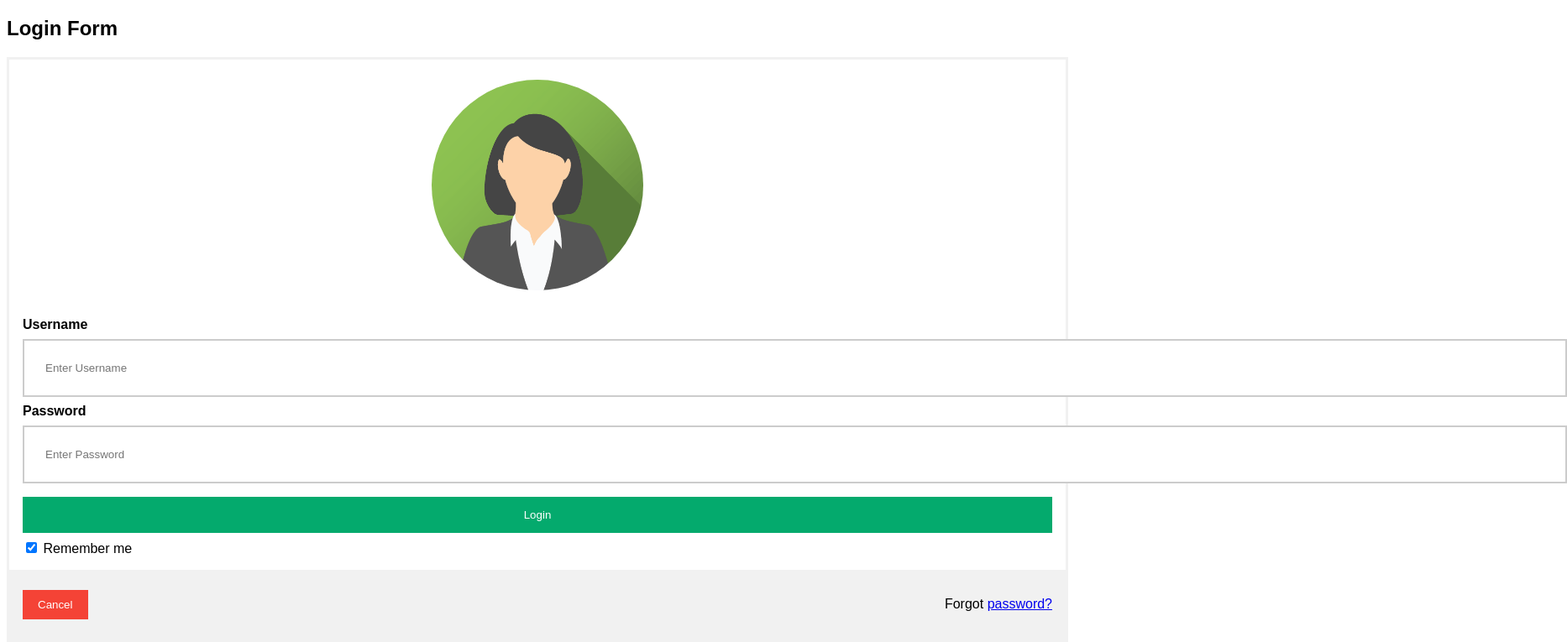
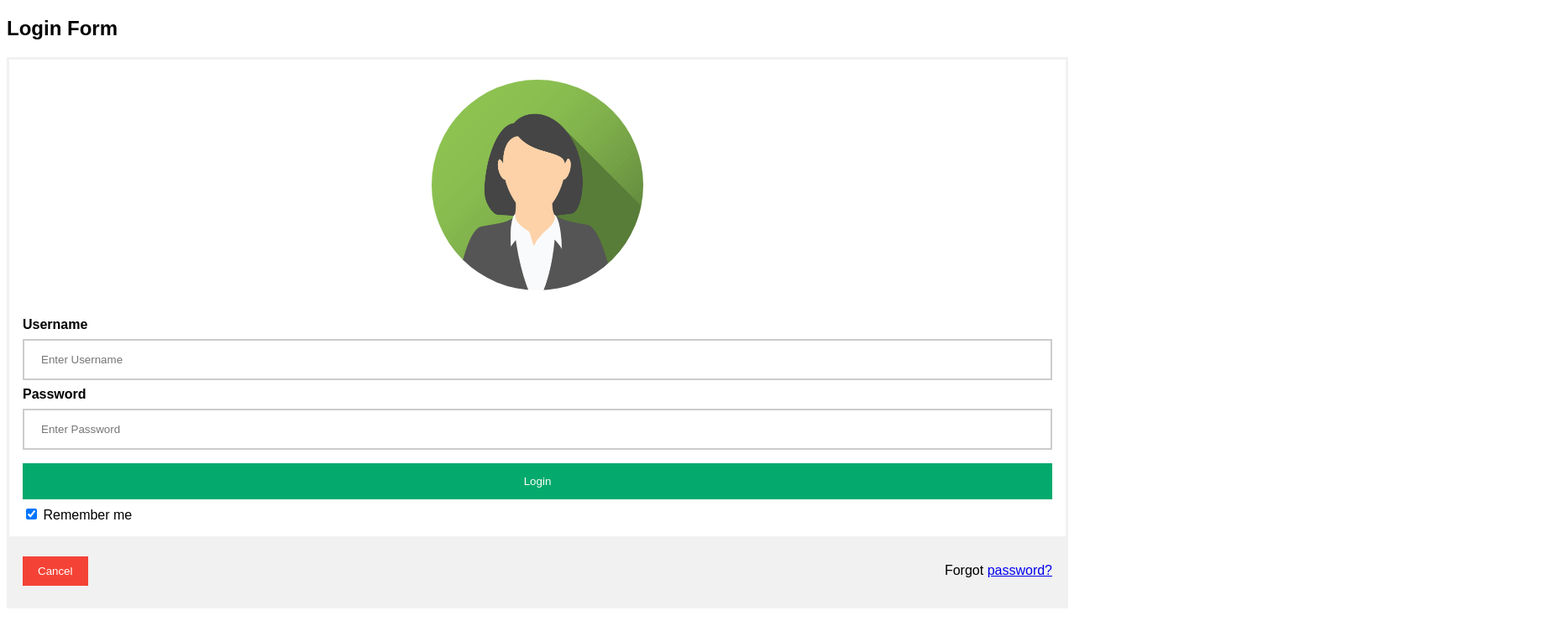
Before and after one commit to Aj-ji/EMD, a plain HTML site: page Index.html in a window 1280 px wide. Shown: the whole page at 84% size, 1866 px wide, since content can reach past the window. Drawn offline with Linux system fonts and the light colour scheme.

Commit message:
code updated

```diff
--- a/Index.html
+++ b/Index.html
@@ -7,8 +7,8 @@ body {font-family: Arial, Helvetica, sans-serif;}
 form {border: 3px solid #f1f1f1;}
 
 input[type=text], input[type=password] {
-  width: 150%;
-  padding: 25px 25px;
+  width: 100%;
+  padding: 15px 20px;
   margin: 8px 0;
   display: inline-block;
   border: 2px solid #ccc;
```
